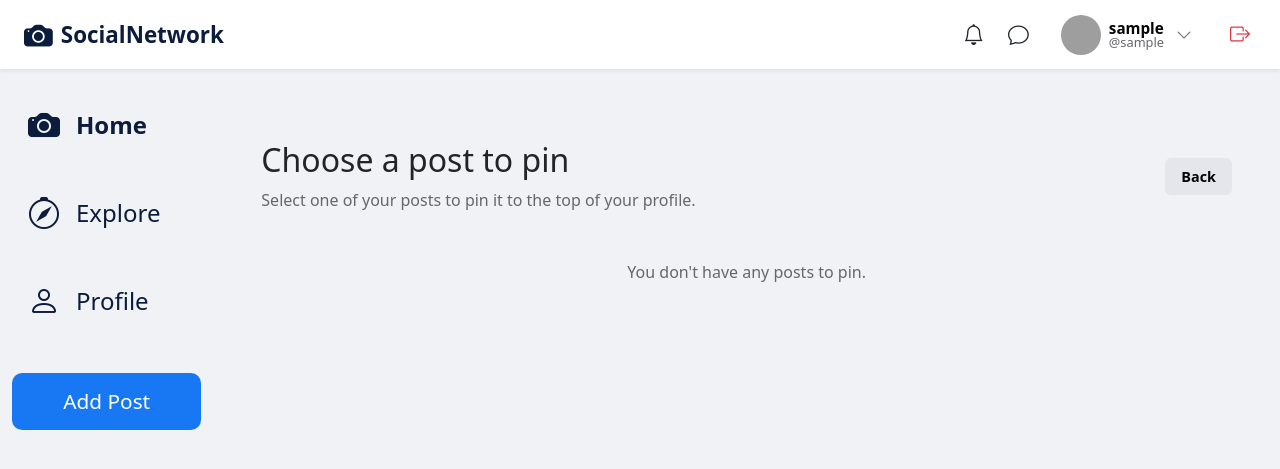
After one commit to SaraVerdiani/PPM-SocialNetwork, a Django app: page /users/profile/edit/pin-post/ in a window 1280 px wide. The commit adds this page. Shown: the top 469 px of the page. Run offline with Django 5.2, Linux system fonts and the light colour scheme; the visitor is signed in with stand-in values (Sample User, id 1); data that the repository does not hold is empty; grey boxes are pictures that could not be loaded.

Commit message:
Aggiunta funzionalità fissa post

```diff
--- a/posts/models.py
+++ b/posts/models.py
@@ -8,6 +8,7 @@ class Post(models.Model):
     description = models.TextField(max_length=1000)
     created_at = models.DateTimeField(auto_now_add=True)
     likes = models.ManyToManyField(User, related_name='liked_posts', blank=True)
+    is_pinned = models.BooleanField(default=False, verbose_name="Pinned")
 
 
     class Meta:
--- a/posts/urls.py
+++ b/posts/urls.py
@@ -12,4 +12,5 @@ urlpatterns = [
     path('post/<int:post_id>/delete/', views.delete_post, name='delete_post'),
     path('comment/<int:comment_id>/delete/', views.delete_comment, name='delete_comment'),
     path('<int:pk>/', PostDetailView.as_view(), name='post_detail'),
+    path('<int:post_id>/pin/', views.pin_post, name='pin_post'),
 ]
--- a/static/css/style.css
+++ b/static/css/style.css
@@ -1249,6 +1249,99 @@ a {
     font-size: 1.1rem;
 }
 
+.choose-pin-container {
+    margin-top: 1.5rem;
+    width: 100%;
+}
+
+.choose-pin-header {
+    display: flex;
+    justify-content: space-between;
+    align-items: center;
+    margin-bottom: 1.5rem;
+}
+
+.choose-pin-subtitle {
+    color: var(--text-muted);
+    margin-bottom: 0;
+}
+
+.btn-back {
+    text-decoration: none;
+    padding: 0.5rem 1rem;
+}
+
+.choose-pin-row {
+    --bs-gutter-x: 1.5rem;
+    --bs-gutter-y: 1.5rem;
+}
+
+.pin-choice-form {
+    height: 100%;
+}
+
+.pin-choice-btn {
+    background: transparent;
+    border: none;
+    padding: 0;
+    width: 100%;
+    height: 100%;
+    text-align: left;
+    transition: transform 0.2s ease-in-out, box-shadow 0.2s ease-in-out;
+}
+
+.pin-choice-btn:hover {
+    transform: scale(1.03);
+    z-index: 10;
+}
+
+.pin-choice-card {
+    aspect-ratio: 1 / 1;
+    border-radius: 1rem;
+    overflow: hidden;
+    height: 100%;
+    border: 1px solid var(--border-light);
+}
+
+.pin-choice-img {
+    width: 100%;
+    height: 100%;
+    object-fit: cover;
+}
+
+.pin-choice-text-wrapper {
+    width: 100%;
+    height: 100%;
+    background-color: #f8f9fa;
+    display: flex;
+    flex-direction: column;
+    align-items: center;
+    justify-content: center;
+    text-align: center;
+    padding: 1.5rem;
+}
+
+.pin-choice-icon {
+    font-size: 2.5rem;
+    color: var(--text-muted);
+    opacity: 0.25;
+    margin-bottom: 1rem;
+}
+
+.pin-choice-text {
+    font-weight: 500;
+    font-size: 1.15rem;
+    color: var(--text-main);
+    line-height: 1.4;
+    word-break: break-word;
+}
+
+.pin-empty-state {
+    text-align: center;
+    color: var(--text-muted);
+    margin-top: 3rem;
+}
+
 @media (min-width: 768px) {
     .profile-page-wrapper {
         padding-left: 3rem;
--- a/templates/base.html
+++ b/templates/base.html
@@ -63,20 +63,6 @@
                         <i class="bi bi-compass"></i>
                         <span>Explore</span>
                     </a>
-                    <a href="#" class="sidebar-link">
-                        <i class="bi bi-envelope"></i>
-                        <span>Messages</span>
-                    </a>
-                    <a href="#" class="sidebar-link">
-                        <div class="sidebar-link-inner">
-                            <div class="notification-icon-wrapper">
-                                <i class="bi bi-bell"></i>
-                                <span class="notification-dot"></span>
-                            </div>
-                            <span>Notifications</span>
-                        </div>
-                        <span class="badge sidebar-badge"></span>
-                    </a>
                     <a href="{% url 'users:profile' request.user.username %}" class="sidebar-link">
                         <i class="bi bi-person"></i>
                         <span>Profile</span>
--- /dev/null
+++ b/templates/users/choose_pinned_post.html
@@ -0,0 +1,47 @@
+{% extends 'base.html' %}
+
+{% block title %}Choose a Post to Pin{% endblock %}
+
+{% block content %}
+<div class="col-12 col-lg-10 profile-page-wrapper">
+    <div class="choose-pin-container">
+
+        <div class="choose-pin-header">
+            <div>
+                <h2>Choose a post to pin</h2>
+                <p class="choose-pin-subtitle">Select one of your posts to pin it to the top of your profile.</p>
+            </div>
+            <a href="{% url 'users:edit_profile' %}" class="btn-follow btn-back">Back</a>
+        </div>
+
+        <div class="row choose-pin-row">
+            {% for post in posts %}
+                <div class="col-12 col-sm-6 col-md-4">
+                    <form action="{% url 'posts:pin_post' post.id %}" method="POST" class="pin-choice-form">
+                        {% csrf_token %}
+                      <button type="submit" class="pin-choice-btn" title="Pin this post">
+                          <span class="card shadow-sm pin-choice-card">
+                              {% if post.image %}
+                                  <img src="{{ post.image.url }}" class="pin-choice-img" alt="Post preview">
+                              {% else %}
+                                  <span class="pin-choice-text-wrapper">
+                                      <i class="bi bi-quote pin-choice-icon"></i>
+                                      <span class="pin-choice-text">
+                                          {{ post.description|truncatechars:120 }}
+                                      </span>
+                                  </span>
+                              {% endif %}
+                          </span>
+                      </button>
+                    </form>
+                </div>
+            {% empty %}
+                <div class="col-12 pin-empty-state">
+                    <p>You don't have any posts to pin.</p>
+                </div>
+            {% endfor %}
+        </div>
+
+    </div>
+</div>
+{% endblock %}
--- a/users/urls.py
+++ b/users/urls.py
@@ -14,6 +14,7 @@ urlpatterns = [
     path('profile/edit/', views.edit_profile, name='edit_profile'),
     path('profile/<str:username>/', feed.views.profile_view, name='profile'),
     path('profile/<str:username>/follow/', views.follow, name='follow'),
+    path('profile/edit/pin-post/', views.choose_pinned_post, name='choose_pinned_post'),
 
 
 ]
--- a/users/views.py
+++ b/users/views.py
@@ -9,6 +9,7 @@ from django.urls import reverse_lazy
 from django.views.generic import CreateView
 from django.contrib.messages.views import SuccessMessageMixin
 
+from posts.models import Post
 from users.models import User, Follow
 
 
@@ -77,6 +78,8 @@ class ProfileEditForm(forms.ModelForm):
 def edit_profile(request):
     profile_form = ProfileEditForm(instance=request.user)
 
+    pinned_posts = Post.objects.filter(author=request.user, is_pinned=True)
+
     if request.method == 'POST':
         action = request.POST.get('action')
 
@@ -91,6 +94,17 @@ def edit_profile(request):
 
     context = {
         'profile_form': profile_form,
+        'pinned_posts': pinned_posts,
     }
 
     return render(request, 'users/edit_profile.html', context)
+
+
+@login_required
+def choose_pinned_post(request):
+    unpinned_posts = Post.objects.filter(author=request.user, is_pinned=False).order_by('-created_at')
+
+    context = {
+        'posts': unpinned_posts
+    }
+    return render(request, 'users/choose_pinned_post.html', context)
```
Also changed, not shown: feed/views.py (+6 -2 lines), posts/views.py (+14 -1 lines), templates/sitecontent/small_post.html (+5 -2 lines), templates/users/edit_profile.html (+27 -13 lines), templates/users/profile.html (+11 -4 lines), posts/migrations/0005_post_is_pinned.py (added).
